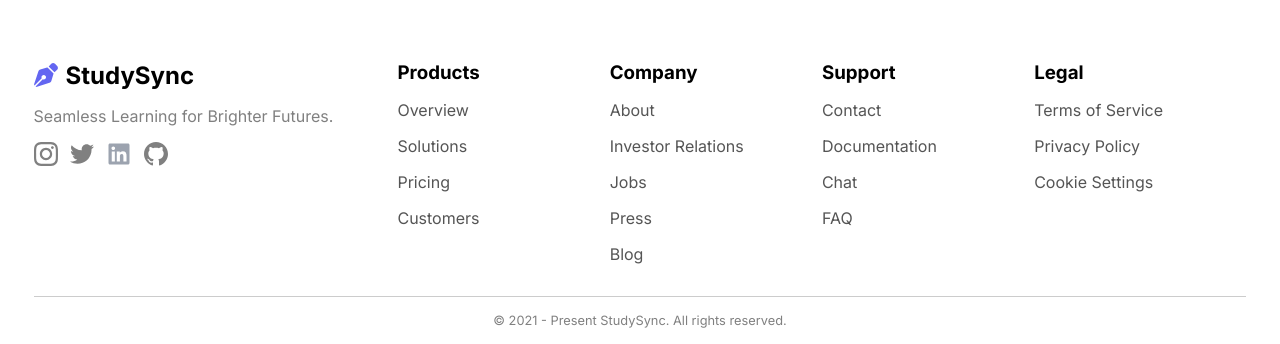
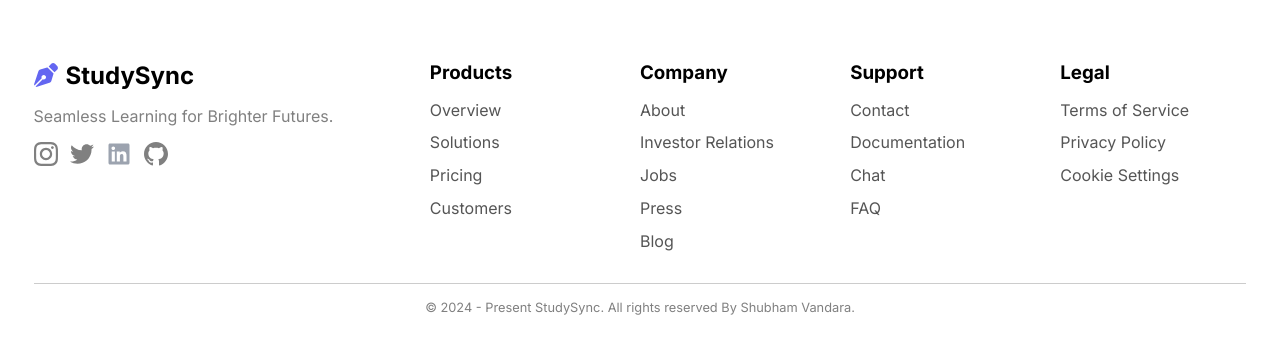
Before and after one commit to shubham-vandara/study-sync, a plain HTML site: page index.html in a window 1280 px wide. Shown: the part 2641-2985 px from the top of the page. Drawn offline with Linux system fonts and the light colour scheme.

Commit message:
Update Code In Footer

```diff
--- a/index.html
+++ b/index.html
@@ -4,6 +4,7 @@
     <meta charset="UTF-8" />
     <meta name="viewport" content="width=device-width, initial-scale=1.0" />
     <title>Study Sync</title>
+    <link rel="icon" href="https://shubham-vandara.github.io/StudySync/images/StudySyn.svg">
     <link rel="stylesheet" href="style.css" />
     <link rel="stylesheet" href="responsive.css" />
     <link rel="preconnect" href="https://fonts.googleapis.com" />
@@ -303,6 +304,7 @@
 
     <div class="footer-container">
       <footer class="footer">
+        <!-- COLUMN 1 -->
         <div class="footer-top">
           <a class="logo-link" href="#">
             <img class="logo-svg" src="./images/StudySyn.svg" />
@@ -310,24 +312,24 @@
           </a>
           <p class="filler-text">Seamless Learning for Brighter Futures.</p>
           <div class="social">
-            <a class="social-link" href="#">
+            <a class="social-link" href="https://www.instagram.com/shubham_vandara/">
               <img src="./images/instagram.svg" class="social-icon" />
             </a>
             <a class="social-link" href="#">
               <img src="./images/twitter.svg" class="social-icon" />
             </a>
-            <a class="social-link" href="#">
+            <a class="social-link" href="https://www.linkedin.com/in/shubham-vandara/">
               <img src="./images/linkedin.svg" class="social-icon" />
             </a>
-            <a class="social-link" href="#">
+            <a class="social-link" href="https://github.com/Shubham-Vandara">
               <img src="./images/github.svg" class="social-icon" />
             </a>
           </div>
         </div>
 
-        <div class="footer-grid">
-          <div class="footer-grid-column">
-            <h3 class="footer-grid-heading">Products</h3>
+        <!-- COLUMN 2 -->
+        <div class="footer-column">
+          <h3 class="footer-heading">Products</h3>
           <ul class="footer-links-list">
             <li>
               <a href="#overview" class="footer-link">Overview</a>
@@ -343,9 +345,9 @@
             </li>
           </ul>
         </div>
-          <!-- column 2 -->
-          <div class="footer-grid-column">
-            <h3 class="footer-grid-heading">Company</h3>
+        <!-- COLUMN 3 -->
+        <div class="footer-column">
+          <h3 class="footer-heading">Company</h3>
           <ul class="footer-links-list">
             <li>
               <a href="#overview" class="footer-link">About</a>
@@ -364,9 +366,9 @@
             </li>
           </ul>
         </div>
-          <!-- column 3 -->
-          <div class="footer-grid-column">
-            <h3 class="footer-grid-heading">Support</h3>
+        <!-- COLUMN 4 -->
+        <div class="footer-column">
+          <h3 class="footer-heading">Support</h3>
           <ul class="footer-links-list">
             <li>
               <a href="#overview" class="footer-link">Contact</a>
@@ -382,9 +384,9 @@
             </li>
           </ul>
         </div>
-          <!-- column 4 -->
-          <div class="footer-grid-column">
-            <h3 class="footer-grid-heading">Legal</h3>
+        <!-- COLUMN 5 -->
+        <div class="footer-column">
+          <h3 class="footer-heading">Legal</h3>
           <ul class="footer-links-list">
             <li>
               <a href="#overview" class="footer-link">Terms of Service</a>
@@ -397,10 +399,9 @@
             </li>
           </ul>
         </div>
-        </div>
       </footer>
       <div class="footer-copyright">
-        © 2021 - Present StudySync. All rights reserved.
+        © 2024 - Present StudySync. All rights reserved By Shubham Vandara.
       </div>
     </div>
   </body>
--- a/responsive.css
+++ b/responsive.css
@@ -72,17 +72,11 @@
     .image-container {
         height: 75vh;
     }
-}
 
-@media screen and (max-width: 800px) {
-    .footer {
-        flex-direction: column;
-        align-items: center;
-        gap: 1rem;
-    }
-
-    .footer-grid-column {
-        margin-bottom: 1rem;
+    .footer-top {
+        flex: 2;
+        align-items: flex-start;
+        width: auto;
     }
 }
 
--- a/style.css
+++ b/style.css
@@ -498,13 +498,17 @@ body {
     padding: 2rem 0;
     border-bottom: 1px solid #ccc;
     display: flex;
+    flex-wrap: wrap;
+    gap: 1.5rem;
 }
 
 .footer-top {
+    flex: auto;
     display: flex;
     flex-direction: column;
+    align-items: center;
     gap: 1rem;
-    min-width: 30%
+    width: 100%;
 }
 
 .footer-top a.logo-link {
@@ -538,22 +542,20 @@ body {
     height: 1.5rem;
 }
 
-.footer-grid {
-    display: grid;
-    width: 100%;
-    grid-template-columns: repeat(auto-fit, minmax(130px, 1fr));
+.footer-column {
+    flex: 1;
 }
 
-h3.footer-grid-heading {
+.footer-column h3.footer-heading {
     font-weight: bold;
     margin-bottom: 1rem;
 }
 
-ul.footer-links-list {
+.footer-column ul.footer-links-list {
     list-style: none;
     display: flex;
     flex-direction: column;
-    gap: 1rem;
+    gap: 0.8rem;
 }
 
 a.footer-link {
```
Lines whose indentation alone changed are shown as unchanged.
